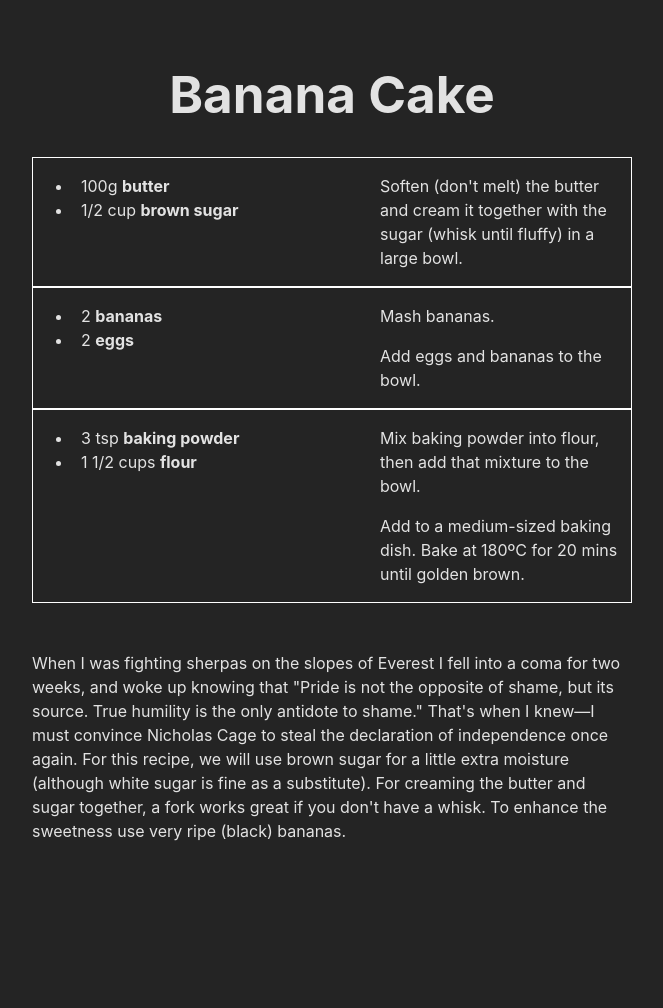
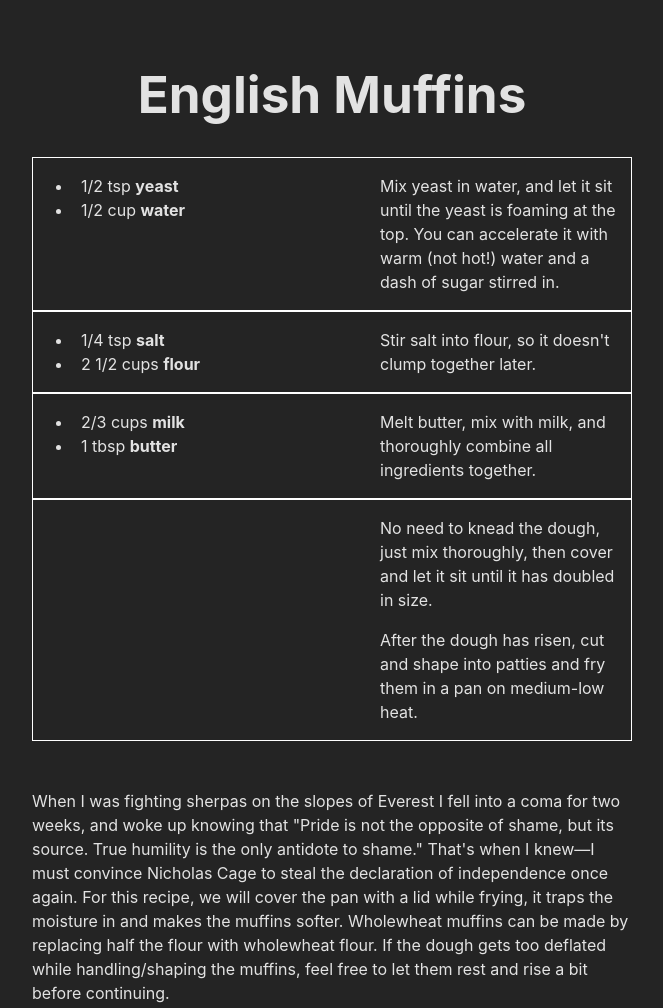
Before and after one commit to ReganRyanNZ/tailfire-recipes, a website built with Vite: page index.html in a window 1280 px wide. Shown: the whole page, without its empty margins (308-971 px from the left). Before the commit the page ends 875 px from the top, so only its background shows below. Built offline with nearby package versions, Linux system fonts and the light colour scheme.

Commit message:
added english muffins recipe

```diff
--- a/index.html
+++ b/index.html
@@ -4,7 +4,7 @@
     <meta charset="UTF-8" />
     <link rel="icon" type="image/svg+xml" href="/vite.svg" />
     <meta name="viewport" content="width=device-width, initial-scale=1.0" />
-    <title>Vite App</title>
+    <title>Tailfire Recipes</title>
   </head>
   <body>
     <div id="app"></div>
--- a/main.js
+++ b/main.js
@@ -4,6 +4,7 @@ import viteLogo from '/vite.svg'
 import { setupCounter } from './counter.js'
 import { Recipe } from './recipe'
 import { bananaCake } from './recipes/bananaCake'
+import { englishMuffins } from './recipes/englishMuffins'
 
 // document.querySelector('#app').innerHTML = `
 //   <div>
@@ -24,4 +25,4 @@ import { bananaCake } from './recipes/bananaCake'
 // `
 
 document.querySelector('#app').innerHTML = ``
-document.querySelector('#app').append(Recipe(bananaCake))
+document.querySelector('#app').append(Recipe(englishMuffins))
--- /dev/null
+++ b/recipes/englishMuffins.js
@@ -0,0 +1,16 @@
+let englishMuffins = {
+  title: `English Muffins`,
+  steps: [
+    {ingredients: [`1/2 tsp *yeast*`, `1/2 cup *water*`],
+     actions: [`Mix yeast in water, and let it sit until the yeast is foaming at the top. You can accelerate it with warm (not hot!) water and a dash of sugar stirred in.`]},
+    {ingredients: [`1/4 tsp *salt*`, `2 1/2 cups *flour*`],
+     actions: [`Stir salt into flour, so it doesn't clump together later.`]},
+    {ingredients: [`2/3 cups *milk*`, `1 tbsp *butter*`],
+     actions: [`Melt butter, mix with milk, and thoroughly combine all ingredients together.`, ]},
+     {ingredients: [],
+    actions: [`No need to knead the dough, just mix thoroughly, then cover and let it sit until it has doubled in size.`, `After the dough has risen, cut and shape into patties and fry them in a pan on medium-low heat.`]}
+  ],
+  tips: `cover the pan with a lid while frying, it traps the moisture in and makes the muffins softer. Wholewheat muffins can be made by replacing half the flour with wholewheat flour. If the dough gets too deflated while handling/shaping the muffins, feel free to let them rest and rise a bit before continuing.`
+}
+
+export {englishMuffins}
```
Also changed, not shown: readme.md.
